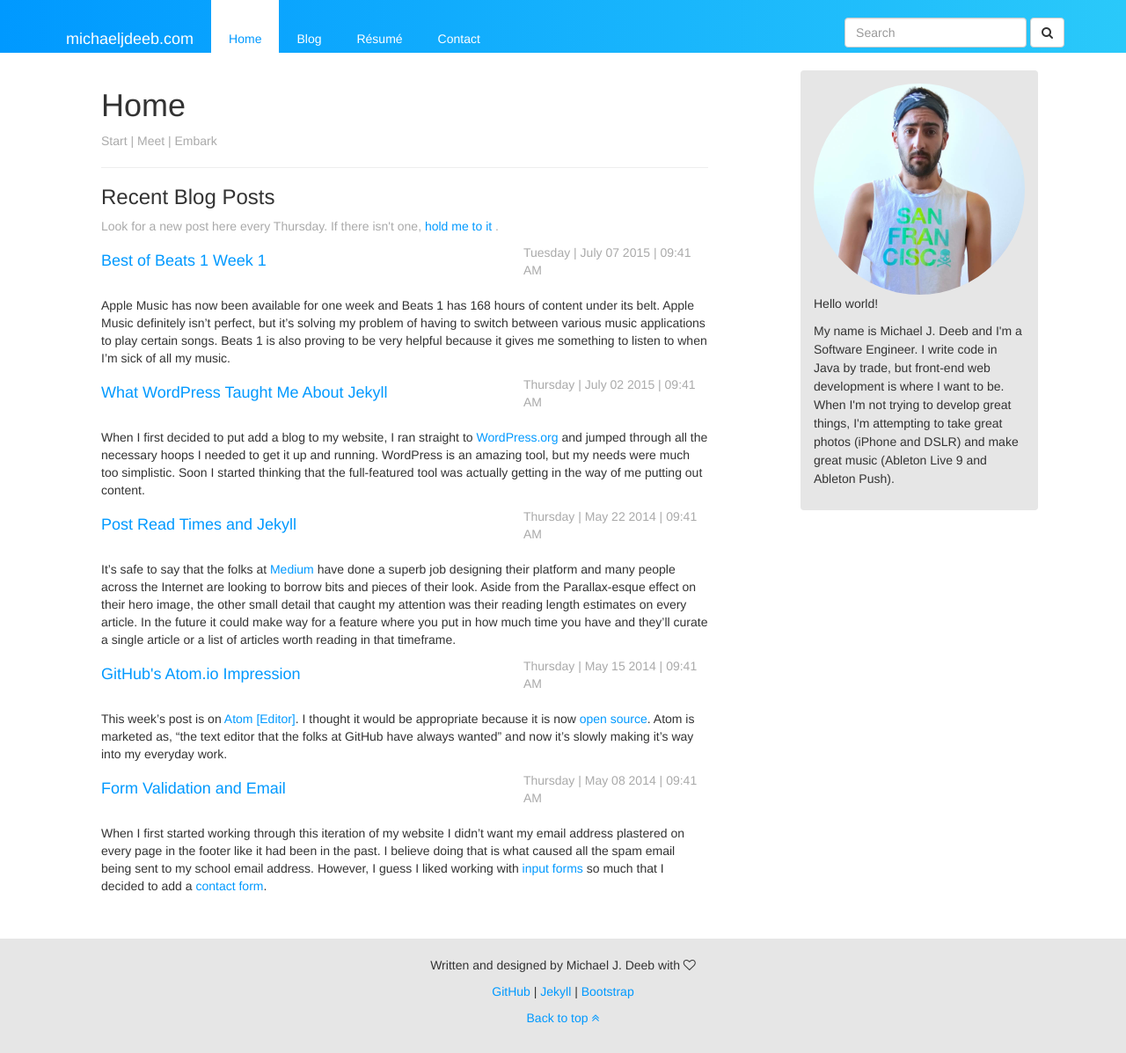
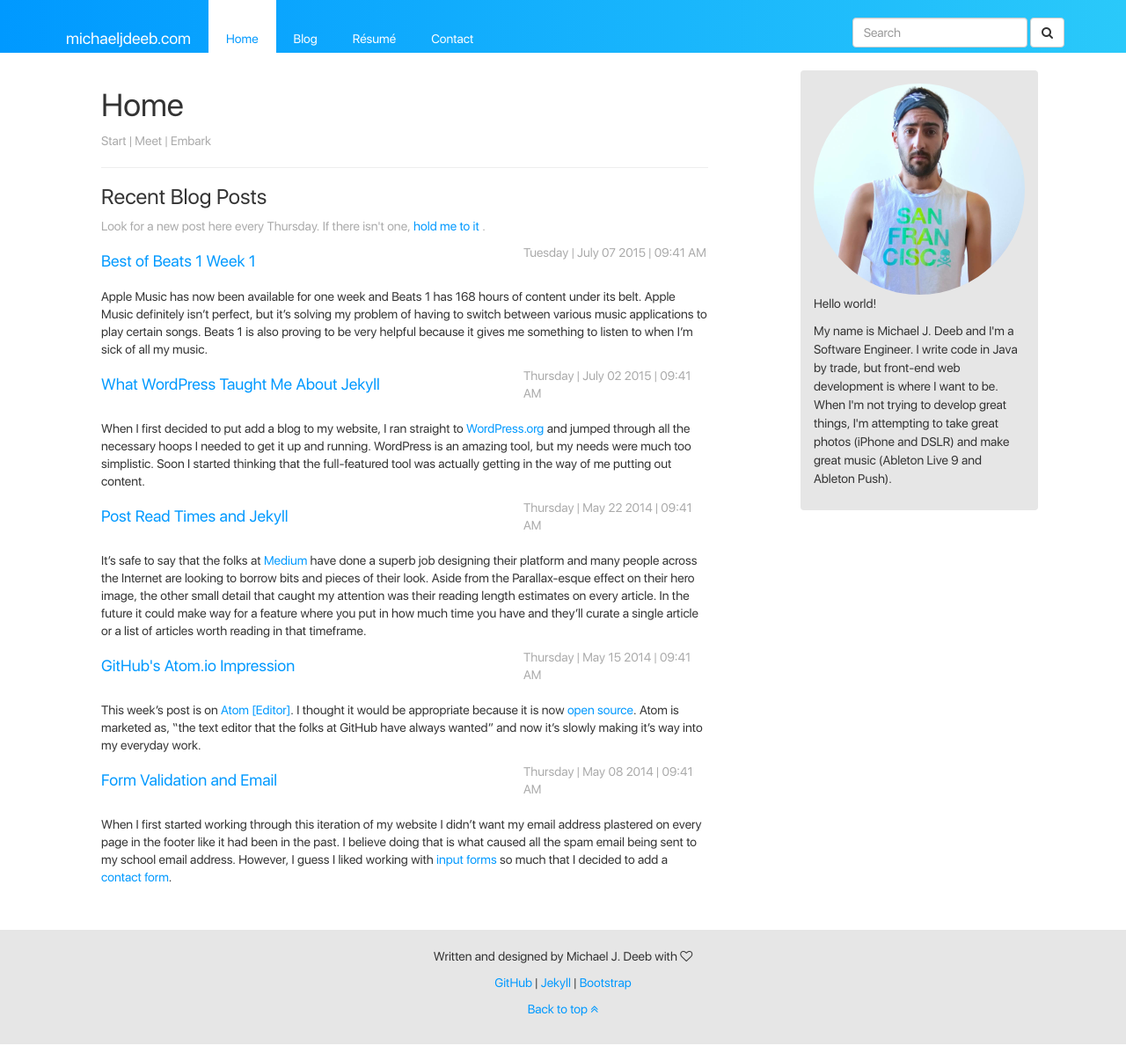
Before and after one commit to michaeljdeeb/old-bootstrap-website, a Jekyll site: the page built from index.html, in a window 1280 px wide and 1197 px high. Shown: the whole window at 88% size. Built offline with Jekyll 4.4.1, drawn with Linux system fonts in a browser that asks for light colours; nearby versions of some CDN libraries; Markdown is read by kramdown in place of the engine named in the settings; comment, search, counter and statistics services are not loaded.

Commit message:
Standardized font across various DPI scales

```diff
--- a/css/custom.css
+++ b/css/custom.css
@@ -12,11 +12,19 @@
 
 @font-face {
   font-family: "SFUIDisplay";
+  src: url(../resources/SF-UI-Display-Regular.otf);
+}
+@font-face {
+  font-family: "SFUIDisplay";
+  src: url(../resources/SF-UI-Display-Bold.otf);
+  font-weight: bold;
+}
+@font-face {
+  font-family: "SFUIDisplay@2x";
   src: url(../resources/SF-UI-Display-Thin.otf);
 }
-
 @font-face {
-  font-family: "SFUIDisplay";
+  font-family: "SFUIDisplay@2x";
   src: url(../resources/SF-UI-Display-Regular.otf);
   font-weight: bold;
 }
```
Also changed, not shown: css/bootstrap.css, resources/SF-UI-Display-Bold.otf (added).
